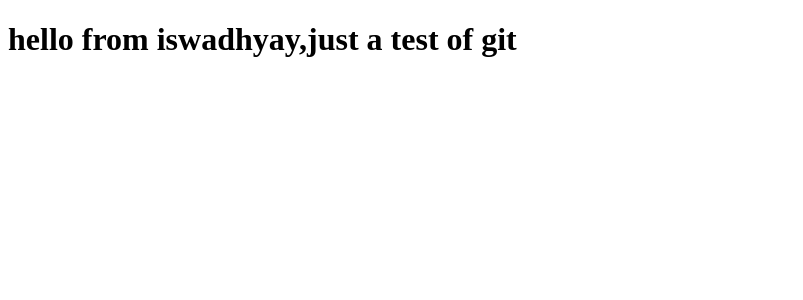
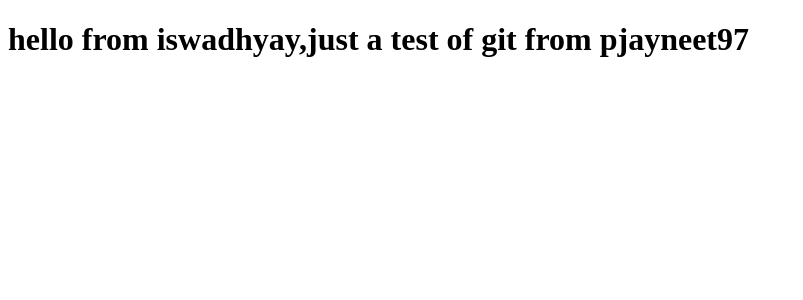
Before and after one commit to swadhyaydeveloper/iswadhyay, an Angular app: page / in a window 1280 px wide. Shown: the top 300 px of the page, without its empty margins (0-803 px from the left). Built offline with nearby package versions, Linux system fonts and the light colour scheme.

Commit message:
test from pjayneet97

```diff
--- a/src/app/app.component.html
+++ b/src/app/app.component.html
@@ -1,2 +1,2 @@
 <!--The content below is only a placeholder and can be replaced.-->
-<h1>hello from iswadhyay,just a test of git</h1>
+<h1>hello from iswadhyay,just a test of git from pjayneet97</h1>
```
